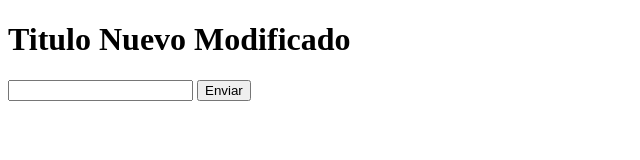
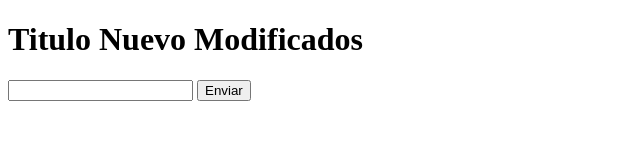
Before and after one commit to cmoraga09/hello-world-git, a plain HTML site: page index.html in a window 1280 px wide. Shown: the full height of the page, 0-640 px from the left. Drawn offline with Linux system fonts and the light colour scheme.

Commit message:
cambio nuevo

```diff
--- a/index.html
+++ b/index.html
@@ -7,7 +7,7 @@
     <title>Demo Git</title>
 </head>
 <body>
-    <h1>Titulo Nuevo Modificado</h1>
+    <h1>Titulo Nuevo Modificados</h1>
 
     <form action="#" method="GET">
         <input type="text" name="firstName" id="firstName">
```
